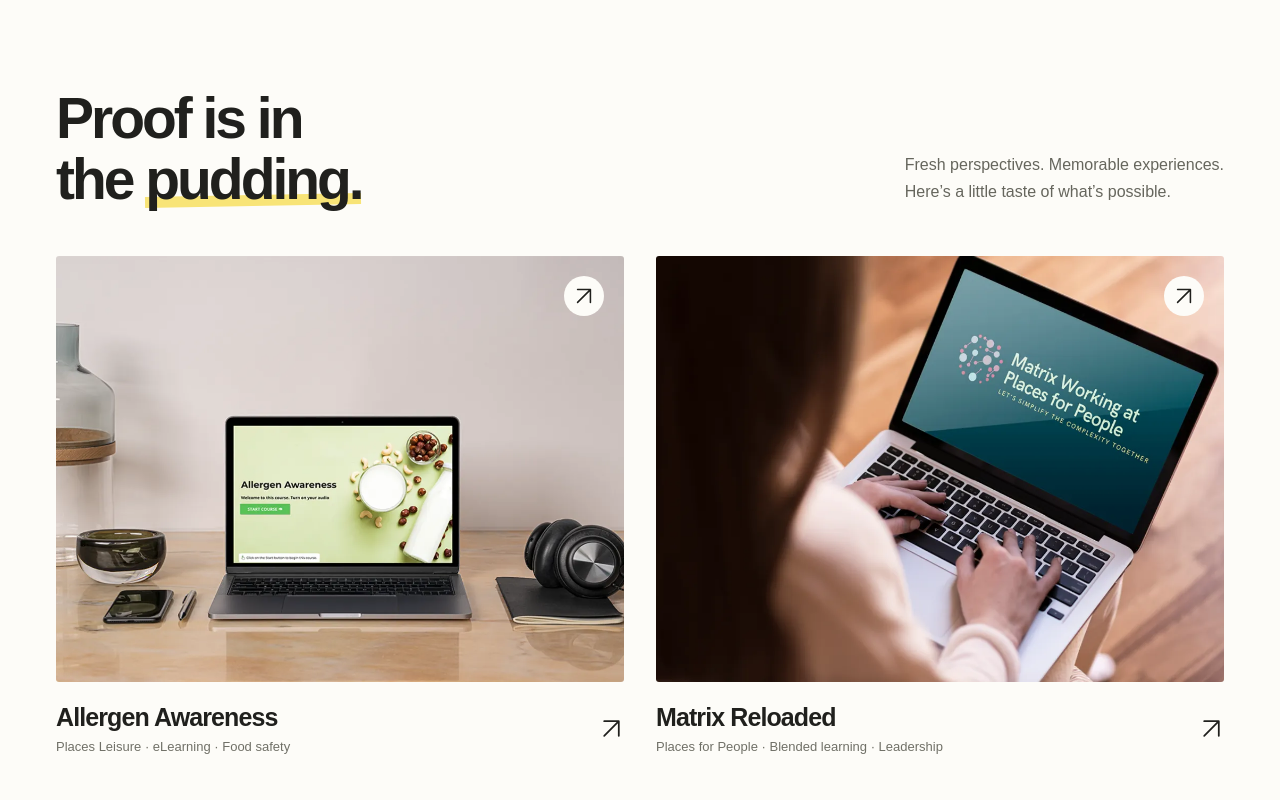
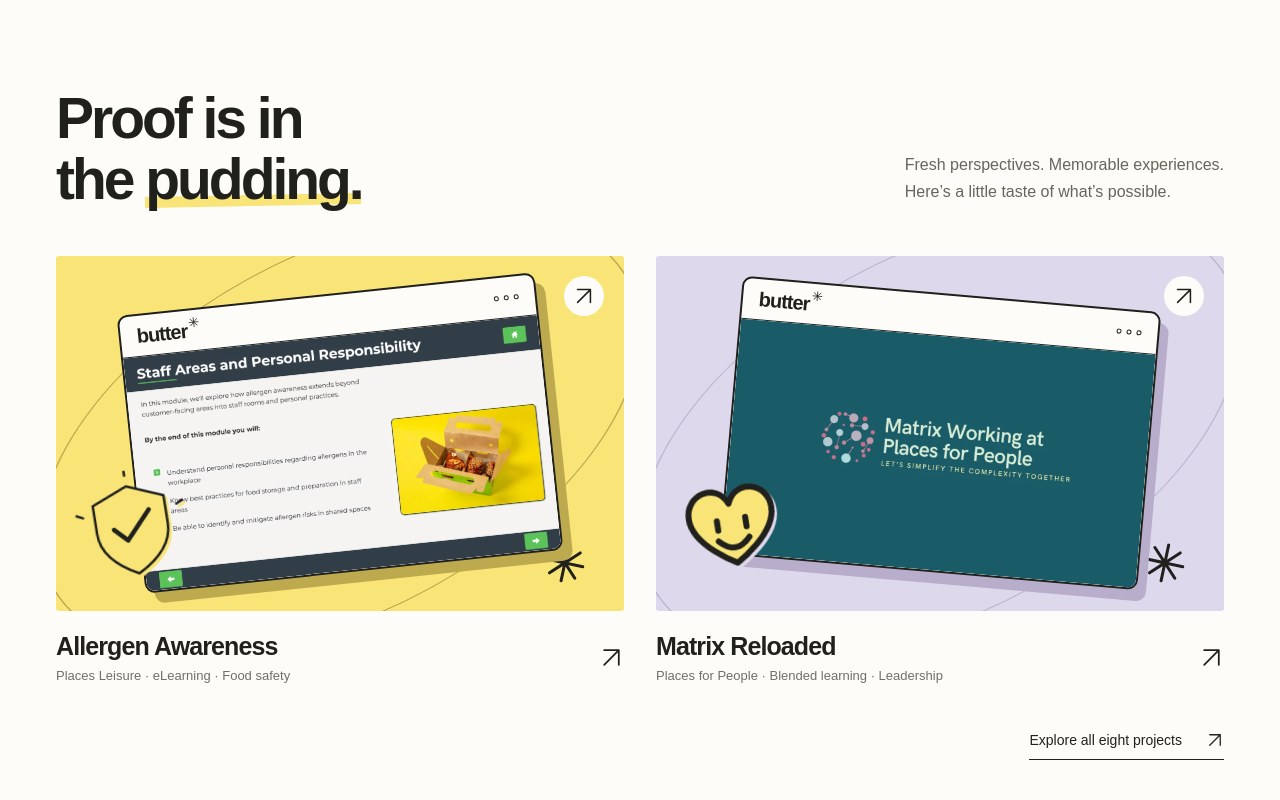
Before and after one commit to ddeveney83/butter, a React (Vite) app: page / in a window 1280 px wide. Shown: the part 880-1680 px from the top of the page. Built offline with nearby package versions, Linux system fonts and the light colour scheme.

Commit message:
Blend real course screens with Butter portfolio card artwork

```diff
--- a/src/components/Artwork.tsx
+++ b/src/components/Artwork.tsx
@@ -1,3 +1,5 @@
+import type { CoursePreview } from "../data/coursePreviews";
+
 export function Arrow({
   diagonal = false,
   className = "",
@@ -419,3 +421,52 @@ export function Doodle({
     </svg>
   );
 }
+
+export function LearningIllustration({
+  kind,
+}: {
+  kind: CoursePreview["illustration"];
+}) {
+  if (kind === "butter") return <ButterCharacter />;
+  if (kind === "heart" || kind === "idea") return <Doodle kind={kind} />;
+  return (
+    <svg viewBox="0 0 240 240" fill="none" aria-hidden="true">
+      <g
+        stroke="currentColor"
+        strokeWidth="5"
+        strokeLinecap="round"
+        strokeLinejoin="round"
+      >
+        {kind === "cloud" && (
+          <>
+            <path
+              d="M54 156c-43 0-46-61-5-70 0-46 67-65 91-20 37-15 69 13 64 46 31 24 10 55-19 55H64Z"
+              fill="#fff9d8"
+            />
+            <path d="m89 118 8 5 8-5m32 0 8 5 8-5m-39 16q12 10 24 0M54 190h33m18 0h65" />
+          </>
+        )}
+        {kind === "shield" && (
+          <>
+            <path
+              d="m120 32 72 29v57c0 43-36 72-72 91-36-19-72-48-72-91V61Z"
+              fill="#f8e477"
+            />
+            <path d="m83 115 25 25 50-55" strokeWidth="9" />
+            <path d="M25 82 13 76m202 6 12-6M120 10V2" />
+          </>
+        )}
+        {kind === "plant" && (
+          <>
+            <path
+              d="M120 143V77m0 32c-51 1-68-27-66-52 37-3 66 17 66 52Zm0-17c46 0 67-28 65-54-39-3-65 22-65 54Z"
+              fill="#d4e3ce"
+            />
+            <path d="m71 143 13 69h73l13-69Z" fill="#f8e477" />
+            <path d="M70 143h101m-67 24v6m33-6v6m-33 12q16 13 33 0M38 199l-13 8m168-10 15 7" />
+          </>
+        )}
+      </g>
+    </svg>
+  );
+}
--- a/src/components/CourseShowcase.tsx
+++ b/src/components/CourseShowcase.tsx
@@ -1,10 +1,6 @@
 import { useEffect, useId, useRef, useState } from "react";
-import { Arrow, ButterCharacter, Doodle, Spark } from "./Artwork";
-import {
-  coursePreviews,
-  courseScreens,
-  type CoursePreview,
-} from "../data/coursePreviews";
+import { Arrow, LearningIllustration, Spark } from "./Artwork";
+import { coursePreviews, courseScreens } from "../data/coursePreviews";
 import type { Project } from "../data/projects";
 import { Reveal } from "./UI";
 import "./CourseShowcase.css";
@@ -20,51 +16,6 @@ function CourseTitle({ text }: { text: string }) {
       <br />
       {text.slice(split + 2)}
     </>
-  );
-}
-
-function CourseIllustration({ kind }: { kind: CoursePreview["illustration"] }) {
-  if (kind === "butter") return <ButterCharacter />;
-  if (kind === "heart" || kind === "idea") return <Doodle kind={kind} />;
-  return (
-    <svg viewBox="0 0 240 240" fill="none" aria-hidden="true">
-      <g
-        stroke="currentColor"
-        strokeWidth="5"
-        strokeLinecap="round"
-        strokeLinejoin="round"
-      >
-        {kind === "cloud" && (
-          <>
-            <path
-              d="M54 156c-43 0-46-61-5-70 0-46 67-65 91-20 37-15 69 13 64 46 31 24 10 55-19 55H64Z"
-              fill="#fff9d8"
-            />
-            <path d="m89 118 8 5 8-5m32 0 8 5 8-5m-39 16q12 10 24 0M54 190h33m18 0h65" />
-          </>
-        )}
-        {kind === "shield" && (
-          <>
-            <path
-              d="m120 32 72 29v57c0 43-36 72-72 91-36-19-72-48-72-91V61Z"
-              fill="#f8e477"
-            />
-            <path d="m83 115 25 25 50-55" strokeWidth="9" />
-            <path d="M25 82 13 76m202 6 12-6M120 10V2" />
-          </>
-        )}
-        {kind === "plant" && (
-          <>
-            <path
-              d="M120 143V77m0 32c-51 1-68-27-66-52 37-3 66 17 66 52Zm0-17c46 0 67-28 65-54-39-3-65 22-65 54Z"
-              fill="#d4e3ce"
-            />
-            <path d="m71 143 13 69h73l13-69Z" fill="#f8e477" />
-            <path d="M70 143h101m-67 24v6m33-6v6m-33 12q16 13 33 0M38 199l-13 8m168-10 15 7" />
-          </>
-        )}
-      </g>
-    </svg>
   );
 }
 
@@ -152,7 +103,7 @@ export function CourseShowcase({ project }: { project: Project }) {
                       </button>
                     </div>
                     <div className="course-illustration">
-                      <CourseIllustration kind={preview.illustration} />
+                      <LearningIllustration kind={preview.illustration} />
                       <Spark className="course-spark" />
                     </div>
                   </div>
@@ -163,7 +114,7 @@ export function CourseShowcase({ project }: { project: Project }) {
                     preview={preview}
                     art={
                       <div className="course-illustration">
-                        <CourseIllustration kind={preview.illustration} />
+                        <LearningIllustration kind={preview.illustration} />
                       </div>
                     }
                   />
--- a/src/components/Portfolio.css
+++ b/src/components/Portfolio.css
@@ -1,13 +1,3 @@
-.project-cover {
-  display: block;
-  width: 100%;
-  aspect-ratio: 4 / 3;
-  object-fit: cover;
-  transition: transform var(--motion-slow) var(--ease-butter);
-}
-.project:hover .project-cover {
-  transform: scale(1.025);
-}
 .project-original-media {
   margin: 48px 0 0;
 }
@@ -318,9 +308,6 @@
   outline-offset: 4px;
 }
 @media (max-width: 650px) {
-  .project-cover {
-    aspect-ratio: 4 / 3;
-  }
   .project-video-play {
     padding: 8px 14px;
     font-size: 13px;
--- /dev/null
+++ b/src/components/ProjectCardArtwork.css
@@ -0,0 +1,189 @@
+.projects > .reveal,
+.project-caption > div {
+  min-width: 0;
+}
+.project-caption {
+  gap: 12px;
+}
+.project-caption > .arrow {
+  flex-shrink: 0;
+}
+
+.portfolio-card-art {
+  --card-paper: var(--butter);
+  --card-shadow: #bda94e;
+  --card-orbit: #baa34d;
+  --card-tilt: -6deg;
+  container-type: inline-size;
+  position: relative;
+  width: 100%;
+  aspect-ratio: 8 / 5;
+  min-height: 230px;
+  overflow: hidden;
+  isolation: isolate;
+  color: var(--ink);
+  background: var(--card-paper);
+}
+.portfolio-card-art[data-theme="lilac"] {
+  --card-paper: #ddd8eb;
+  --card-shadow: #b8aecb;
+  --card-orbit: #bdb3cf;
+  --card-tilt: 5deg;
+}
+.portfolio-card-art[data-theme="mint"] {
+  --card-paper: #dce7da;
+  --card-shadow: #afc2aa;
+  --card-orbit: #b2c5ad;
+  --card-tilt: -4deg;
+}
+.portfolio-card-art[data-theme="peach"] {
+  --card-paper: #f0d7c7;
+  --card-shadow: #ceaf97;
+  --card-orbit: #d0b69f;
+  --card-tilt: 5deg;
+}
+.portfolio-card-art[data-theme="garden"] {
+  --card-paper: #e6e5c5;
+  --card-shadow: #babc93;
+  --card-orbit: #c0c19e;
+  --card-tilt: -5deg;
+}
+.portfolio-card-art[data-theme="ink"] {
+  --card-paper: #272723;
+  --card-shadow: #11110f;
+  --card-orbit: #565649;
+  --card-tilt: 4deg;
+}
+.portfolio-card-art[data-format="LMS"] {
+  --card-tilt: -2deg;
+}
+.portfolio-card-orbits,
+.portfolio-card-orbits::after {
+  position: absolute;
+  width: 115%;
+  aspect-ratio: 1;
+  border: 1px solid var(--card-orbit);
+  border-radius: 50%;
+  left: 50%;
+  top: 50%;
+  transform: translate(-50%, -50%) rotate(-28deg) scaleY(0.55);
+  pointer-events: none;
+}
+.portfolio-card-orbits::after {
+  content: "";
+  width: 100%;
+  transform: translate(-50%, -50%) rotate(60deg);
+}
+.portfolio-card-window {
+  position: absolute;
+  z-index: 1;
+  top: 50%;
+  left: 13%;
+  width: 74%;
+  border: 2px solid var(--ink);
+  border-radius: 10px;
+  background: var(--paper);
+  overflow: hidden;
+  box-shadow: 9px 11px 0 var(--card-shadow);
+  transform: translateY(-50%) rotate(var(--card-tilt));
+  transition:
+    transform var(--motion-slow) var(--ease-butter),
+    box-shadow var(--motion-slow) var(--ease-butter);
+}
+.portfolio-card-art[data-format="LMS"] .portfolio-card-window {
+  width: 80%;
+  left: 10%;
+}
+.portfolio-card-window-top {
+  padding: 10px 16px;
+  display: flex;
+  align-items: center;
+  justify-content: space-between;
+  border-bottom: 1px solid var(--ink);
+}
+.portfolio-card-wordmark {
+  display: flex;
+  gap: 2px;
+  font-size: 20px;
+  font-weight: 850;
+  letter-spacing: -1px;
+  line-height: 1;
+}
+.portfolio-card-wordmark > svg {
+  width: 10px;
+  height: 10px;
+  align-self: flex-start;
+  margin-top: -3px;
+}
+.portfolio-card-window-dots {
+  display: flex;
+  gap: 5px;
+}
+.portfolio-card-window-dots i {
+  width: 5px;
+  height: 5px;
+  border: 1px solid var(--ink);
+  border-radius: 50%;
+}
+.portfolio-card-screen {
+  display: block;
+  width: 100%;
+  height: auto;
+  aspect-ratio: 16 / 9;
+  object-fit: contain;
+  background: var(--paper);
+}
+.portfolio-card-art[data-format="LMS"] .portfolio-card-screen {
+  object-fit: cover;
+  object-position: top;
+}
+.portfolio-card-illustration {
+  position: absolute;
+  z-index: 2;
+  width: 21%;
+  left: 3%;
+  bottom: 6%;
+  transform: rotate(-9deg);
+  pointer-events: none;
+  transition: transform var(--motion-slow) var(--ease-butter);
+}
+.portfolio-card-illustration > svg {
+  display: block;
+  width: 100%;
+  height: auto;
+  filter: drop-shadow(2px 3px 0 var(--card-paper));
+}
+.portfolio-card-spark {
+  position: absolute;
+  width: 7%;
+  right: 7%;
+  bottom: 8%;
+  color: var(--ink);
+  transform: rotate(12deg);
+  pointer-events: none;
+}
+.portfolio-card-art[data-theme="ink"] .portfolio-card-spark {
+  color: var(--butter);
+}
+.project:is(:hover, :focus-visible) .portfolio-card-window {
+  transform: translateY(calc(-50% - 4px)) rotate(0deg);
+  box-shadow: 6px 9px 0 var(--card-shadow);
+}
+.project:is(:hover, :focus-visible) .portfolio-card-illustration {
+  transform: rotate(-3deg) translateY(-3px);
+}
+@container (max-width: 420px) {
+  .portfolio-card-window-top {
+    padding: 8px 12px;
+  }
+  .portfolio-card-wordmark {
+    font-size: 16px;
+  }
+  .portfolio-card-wordmark > svg {
+    width: 8px;
+    height: 8px;
+  }
+  .portfolio-card-window {
+    box-shadow: 6px 8px 0 var(--card-shadow);
+  }
+}
--- /dev/null
+++ b/src/components/ProjectCardArtwork.tsx
@@ -0,0 +1,57 @@
+import { LearningIllustration, Spark } from "./Artwork";
+import { coursePreviews } from "../data/coursePreviews";
+import type { Project } from "../data/projects";
+import "./ProjectCardArtwork.css";
+
+// Select a clear course/platform screen rather than cropping a laptop mockup.
+const screens: Record<string, number> = {
+  "allergen-awareness": 2,
+  "matrix-reloaded": 0,
+  "alcohol-and-drug-awareness": 1,
+  "record-keeping": 0,
+  "15-minute-compliance": 1,
+  "information-security": 1,
+  "your-learning-platform": 2,
+  "nansen-learning-academy": 1,
+};
+
+export default function ProjectCardArtwork({ project }: { project: Project }) {
+  const image = project.gallery[screens[project.id] ?? 0];
+  const illustration =
+    coursePreviews[project.id]?.illustration ??
+    (project.id === "your-learning-platform" ? "butter" : "idea");
+  return (
+    <div
+      className="portfolio-card-art"
+      data-theme={project.theme}
+      data-format={project.filter}
+    >
+      <div className="portfolio-card-orbits" aria-hidden="true" />
+      <div className="portfolio-card-window">
+        <div className="portfolio-card-window-top" aria-hidden="true">
+          <span className="portfolio-card-wordmark">
+            butter
+            <Spark />
+          </span>
+          <span className="portfolio-card-window-dots">
+            <i />
+            <i />
+            <i />
+          </span>
+        </div>
+        <img
+          className="portfolio-card-screen"
+          src={image.path}
+          alt={`${project.title} — ${image.alt}`}
+          loading="lazy"
+          width="1200"
+          height="675"
+        />
+      </div>
+      <div className="portfolio-card-illustration" aria-hidden="true">
+        <LearningIllustration kind={illustration} />
+      </div>
+      <Spark className="portfolio-card-spark" />
+    </div>
+  );
+}
--- a/src/components/UI.tsx
+++ b/src/components/UI.tsx
@@ -10,6 +10,7 @@ import { MotionLink as Link, useReducedMotion } from "./Motion";
 import { Arrow, Spark } from "./Artwork";
 import type { Project } from "../data/projects";
 import "./Portfolio.css";
+import ProjectCardArtwork from "./ProjectCardArtwork";
 
 export function Reveal({
   children,
@@ -72,12 +73,7 @@ export function ProjectCard({ project }: { project: Project }) {
       aria-label={`Explore ${project.title}`}
     >
       <div className="project-image">
-        <img
-          className="project-cover"
-          src={project.hero.path}
-          alt={project.hero.alt}
-          loading="lazy"
-        />
+        <ProjectCardArtwork project={project} />
         <span className="project-open">
           <Arrow diagonal />
         </span>
```
Also changed, not shown: 1 other file (tests, documents, lock files or other folders).
